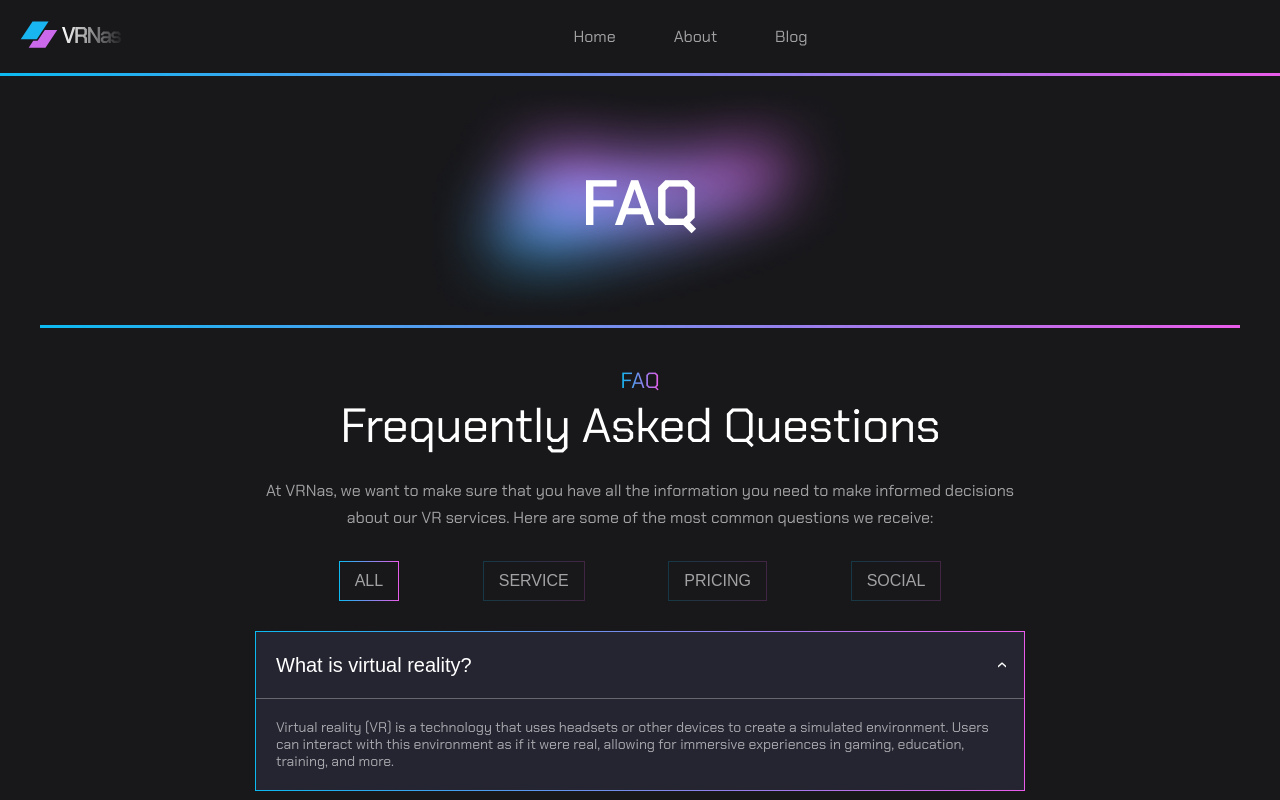
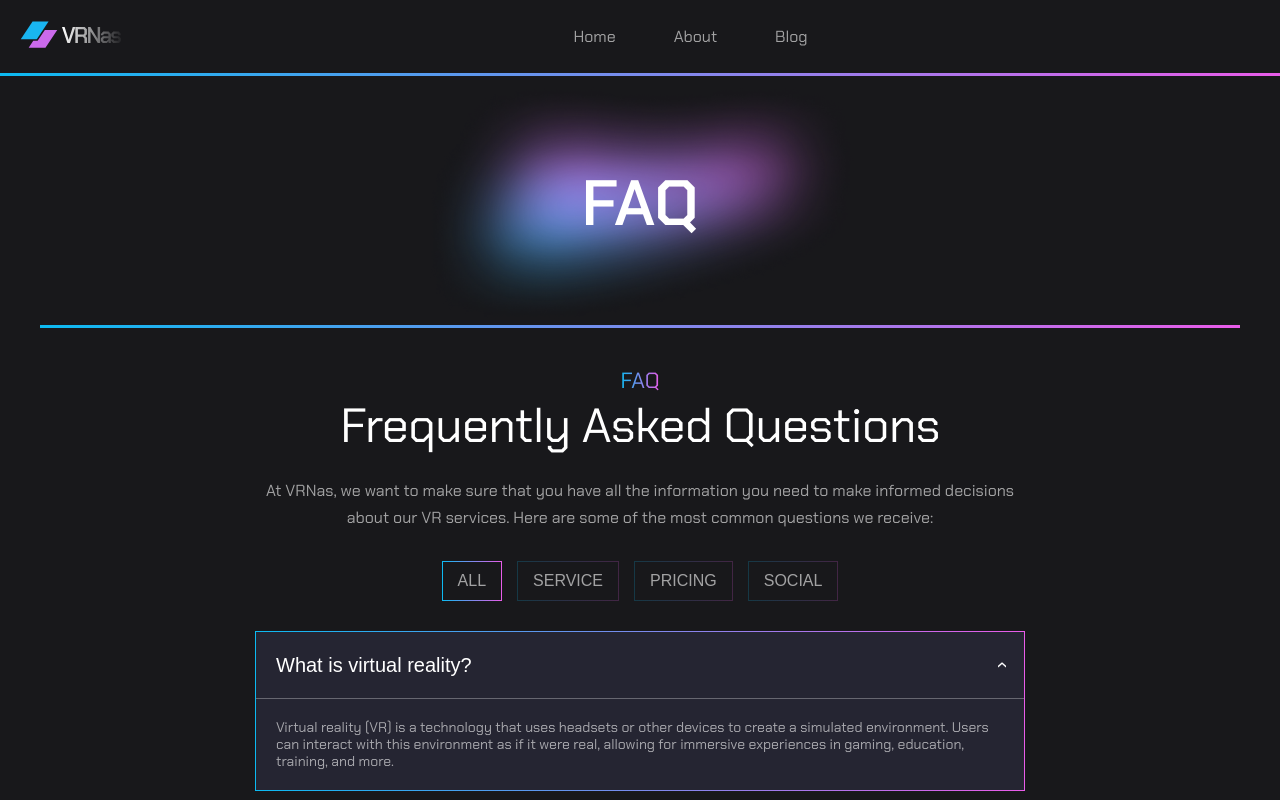
Before and after one commit to 0smir/react, a React (Create React App) app: page /faq in a window 1280 px wide. Shown: the top 800 px of the page. Built offline with nearby package versions, Linux system fonts and the light colour scheme.

Commit message:
add corrects to styles of faq filters

```diff
--- a/src/components/pages/faq/faq.scss
+++ b/src/components/pages/faq/faq.scss
@@ -22,13 +22,18 @@
 
     &__filter-wrapper {
         display: flex;
-        justify-content: space-evenly;
+        justify-content: center;
         margin: 30px 0;
     }
 
     &__btn-filter {
         padding: 10px 15px;
         border-image: $bg_half_transparent_gradient 1;
+        margin-right: 15px;
+
+        &:last-of-type {
+            margin-right: 0;
+        }
 
         &.active,
         &:hover,
```
